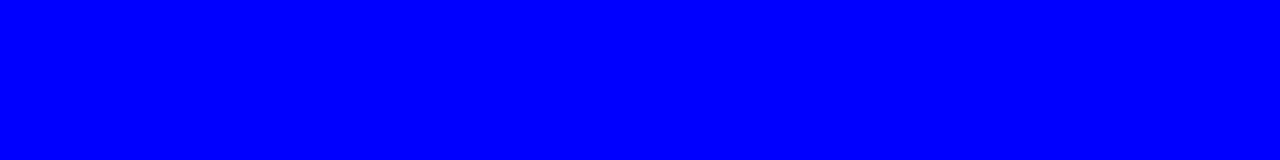
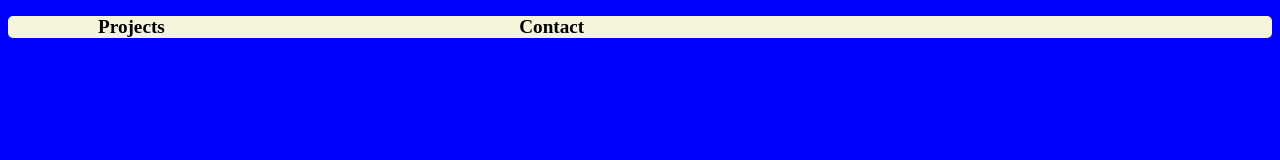
Before and after one commit to PVN5/portfolio, a plain HTML site: page index.html in a window 1280 px wide. Drawn offline with Linux system fonts and the light colour scheme.

Commit message:
add navbar

```diff
--- a/index.html
+++ b/index.html
@@ -6,7 +6,19 @@
     <link rel="stylesheet" href="style.css">
     </head>
     <body>
-        <script src="script.js"></script>
+        <header>
+            <nav>
+            <ul class="nav">
+                <li>Projects</li>
+                <li>Contact</li>
+            </ul>
+            </nav>
+        </header>
+        <main>
+
+
+        </main>
+       <!-- <script src="script.js"></script> -->
     </body>
     <footer>
 
--- a/style.css
+++ b/style.css
@@ -2,4 +2,18 @@ body {
 	background-color: blue;
 }
 
-/*etcetrea verder werken
+nav {
+	background-color: beige;
+	width: 100%;
+	border-radius: 5px;
+	border-color: black;
+
+}
+.nav li {
+	display: inline-block;
+	width: 30%;
+	margin-left: 50px;
+	font-weight: bold;
+	font-size: larger;
+}
+/*etcetrea verder werken twee kolommen*/
```
